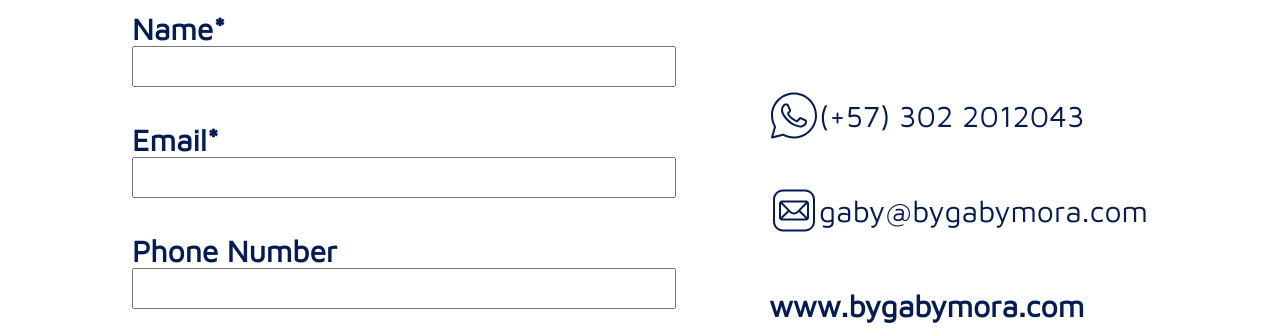
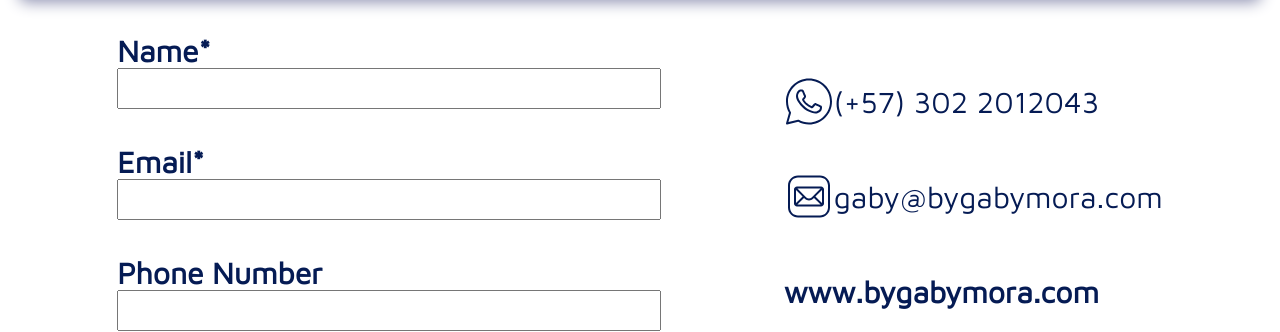
Before and after one commit to bygabymora/portfolio, a React (Create React App) app: page / in a window 1280 px wide. Shown: the part 2340-2672 px from the top of the page. Built offline with nearby package versions, Linux system fonts and the light colour scheme.

Commit message:
first commit

```diff
--- a/src/App.css
+++ b/src/App.css
@@ -159,7 +159,7 @@
 
 /* Skills*/
 .skills {
-    max-width: 68.75rem;
+
     margin: auto;
     text-align: center;
     margin-top: 2.5rem;
@@ -245,11 +245,12 @@
     gap:40px;
     margin-top: auto;
     justify-content:space-evenly;
-    margin: 5%;
+    margin: auto;
+    width: 97%;
 
   }
   .contactInfo{
-    padding-right: 5%;
+    width: 97%;
   }
   /*Footer*/
   .footer{
--- a/src/components/About.js
+++ b/src/components/About.js
@@ -4,7 +4,7 @@ import AboutImage from '../assets/images/AboutImage.png';
 
 const About = () => {
   return (
-    <Stack direction={{ xs: 'column' , sm: 'column' , md: 'column' , lg: 'row' , xl: 'row'}} className='about '>
+    <Stack direction={{ xs: 'column' , sm: 'column' , md: 'column' , lg: 'row' , xl: 'row'}} width='97%' margin='auto'>
       <div>
         <img src={AboutImage} alt='About Image'className='fakephoto'/>
       </div>
--- a/src/components/Contact.js
+++ b/src/components/Contact.js
@@ -15,6 +15,7 @@ const Contact = () => {
     </div>
     <Stack className='info' direction={{ xs: 'column' , sm: 'column' , md: 'column' , lg: 'row' , xl: 'row'}}>
       <div>
+        <br/>
         <ContactUs/>
       </div>
       <div>
--- a/src/components/Skills.js
+++ b/src/components/Skills.js
@@ -16,7 +16,7 @@ import { Stack } from '@mui/material';
 
 const Skills = () => {
   return (
-    <section className="skills" id="skills">
+    <section className="skills about" id="skills">
     <h2 className="skillHeader">My Top Skills</h2>
     <ScrollMenu className='scrollBar'>
         <Stack alignItems='center'>
```
